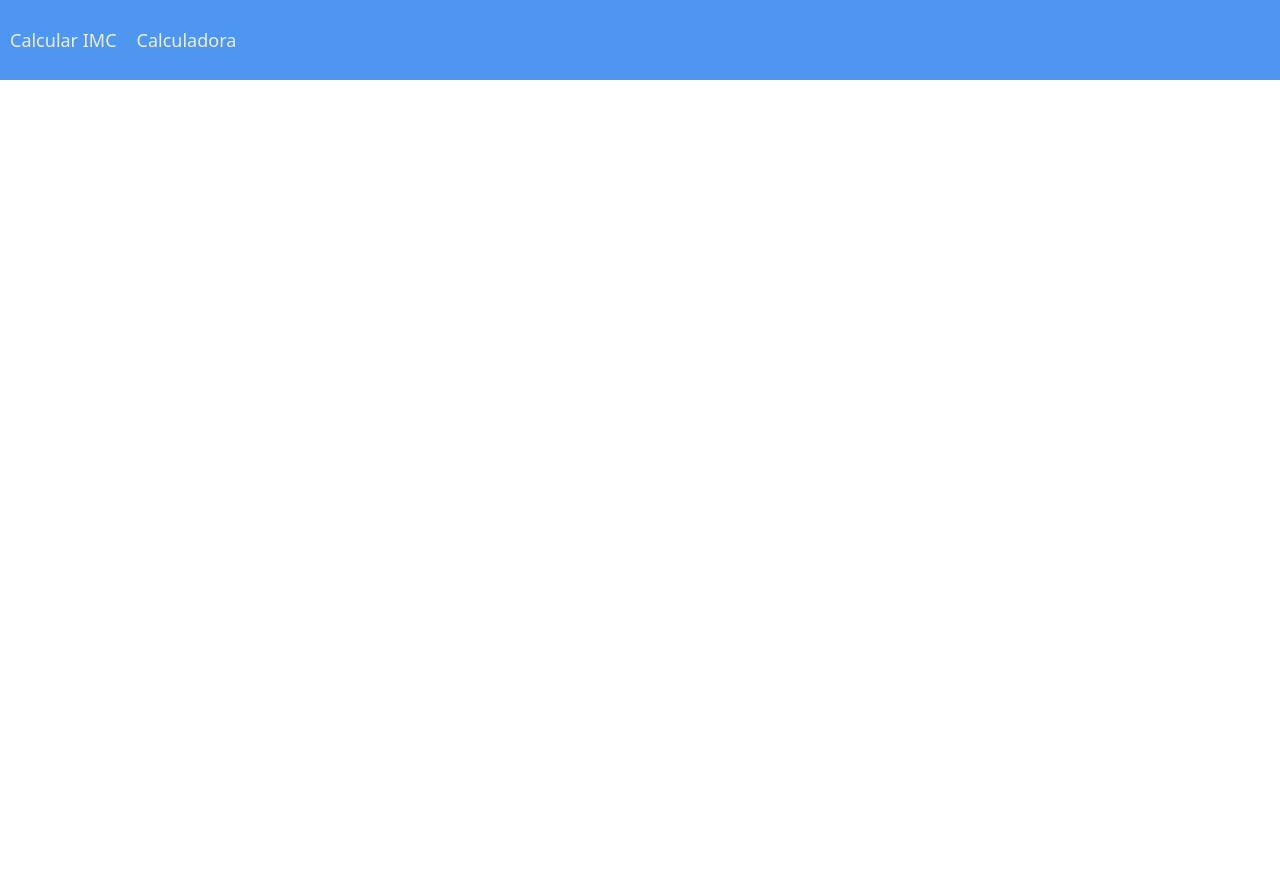
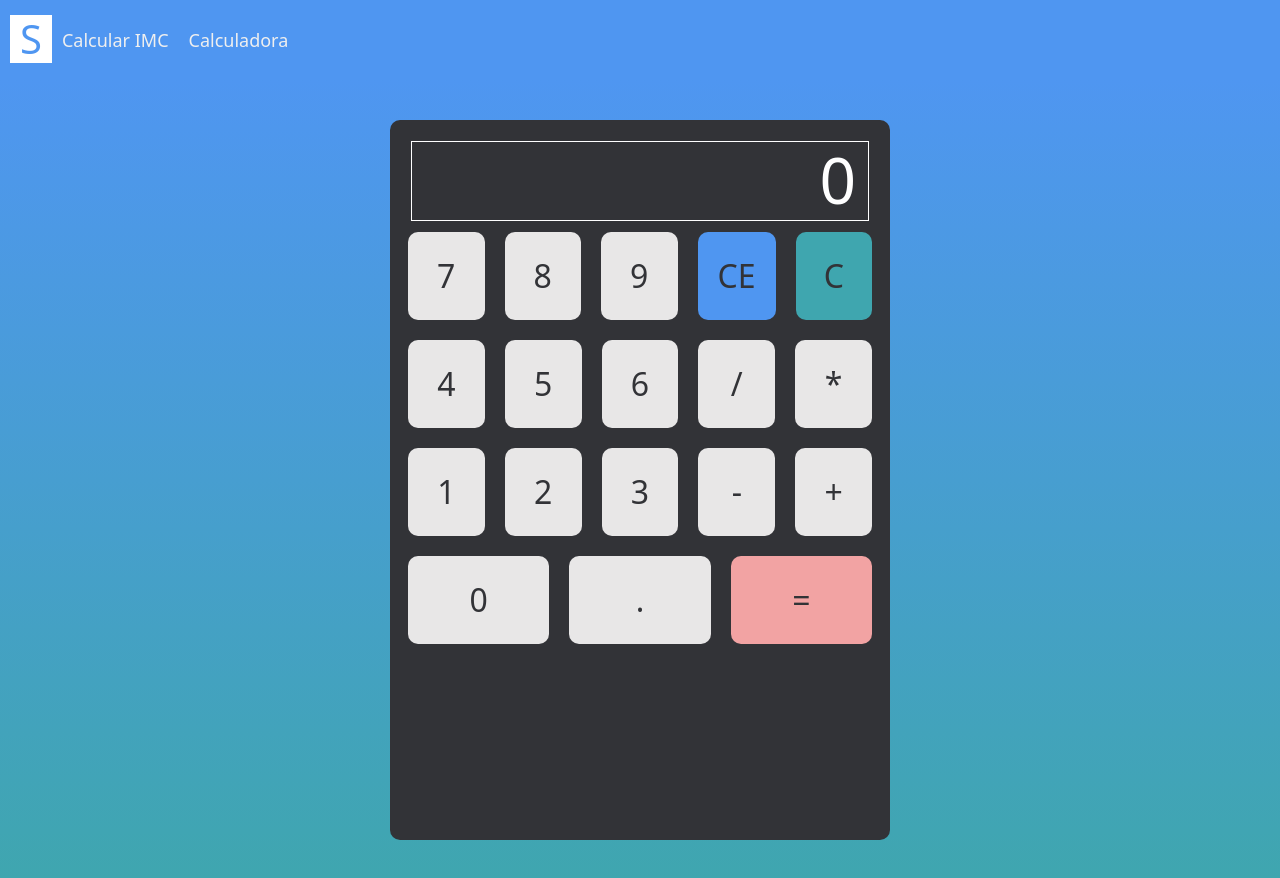
Before and after one commit to wevertonsantos/calculators, a plain HTML site: page pages/calculadora.html in a window 1280 px wide. Drawn offline with nearby package versions, Linux system fonts and the light colour scheme.

Commit message:
calculator index

```diff
--- a/pages/calculadora.html
+++ b/pages/calculadora.html
@@ -15,6 +15,7 @@
 <body>
     <header>
         <nav class="header">
+            <h1>S</h1>
             <ul class="header__lista">
                 <li class="item"><a href="../index.html">Calcular IMC</a></li>
                 <li class="item"><a href="calculadora.html">Calculadora</a></li>
@@ -24,7 +25,37 @@
     <main>
         <section class="container-calculadora">
             <div class="container_fluid">
-
+                <div class="container-md calculadora">
+                    <div class="row tela">
+                        <h1 class="numero-inicial">0</h1>
+                    </div>
+                    <div class="row primeiro-conjunto">
+                        <div class="col 7 numeros">7</div>
+                        <div class="col 8 numeros">8</div>
+                        <div class="col 9 numeros">9</div>
+                        <div class="col CE">CE</div>
+                        <div class="col C">C</div>
+                    </div>
+                    <div class="row segundo-conjunto">
+                        <div class="col 4 numeros">4</div>
+                        <div class="col 5 numeros">5</div>
+                        <div class="col 6 numeros">6</div>
+                        <div class="col divisao">/</div>
+                        <div class="col multiplicar">*</div>
+                    </div>
+                    <div class="row terceiro-conjunto">
+                        <div class="col 1 numeros">1</div>
+                        <div class="col 2 numeros">2</div>
+                        <div class="col 3 numeros">3</div>
+                        <div class="col subtrair">-</div>
+                        <div class="col soma">+</div>
+                    </div>
+                    <div class="row quarto-conjunto">
+                        <div class="col 0 numeros">0</div>
+                        <div class="col ponto numeros">.</div>
+                        <div class="col resposta">=</div>
+                    </div>
+                </div>
             </div>
         </section>
     </main>
--- a/styles/abstract/_variaveis.scss
+++ b/styles/abstract/_variaveis.scss
@@ -1,4 +1,6 @@
-$cor-branca: #fff;
+$cor-branca: #ffffff;
 $cor-azul: rgb(79, 150, 241);
 $cor-preta: #000;
 $cor-verde: #3fa6af;
+$cor-fundo-calculadora: rgb(50, 51, 55);
+$cor-fundo-botao: #e8e7e7;
--- a/styles/components/_container.scss
+++ b/styles/components/_container.scss
@@ -3,4 +3,65 @@
     justify-content: center;
     align-items: center;
     height: 100vh;
+    background: linear-gradient(to bottom, $cor-azul, $cor-verde);
+
+    .calculadora{
+        background-color: $cor-fundo-calculadora;
+        border-radius: 10px;
+        height: 90vh;
+        width: 500px;
+        padding: 20px;
+
+        .tela{
+            border: 1px solid $cor-branca;
+            margin: 1px;
+            height: 80px;
+            color: $cor-branca;
+
+
+            .numero-inicial{
+                text-align: end;
+                font-size: 64px;
+            }
+        }
+
+        .col{
+            cursor: pointer;
+            text-align: center;
+            background-color: $cor-fundo-botao;
+            color: $cor-fundo-calculadora;
+            margin: 10px 10px;
+            padding: 20px;
+            border-radius: 10px;
+            font-size: 32px;
+        }
+
+        .col:hover{
+            background-color: $cor-branca;
+        }
+
+        .primeiro-conjunto{
+            color: $cor-branca;
+
+            .CE{
+                background-color: $cor-azul;
+            }
+
+            .C{
+                background-color: $cor-verde;
+            }
+        }
+
+        .quarto-conjunto{
+
+            .resposta{
+                background-color: #f2a3a3;
+            }
+
+            .resposta:hover{
+                background-color: #f65656;
+            }
+        }
+
+    }
 }
--- a/styles/components/_main.scss
+++ b/styles/components/_main.scss
@@ -9,7 +9,7 @@
     background: linear-gradient(to bottom, $cor-azul, $cor-verde);
 
     .container-sm{
-        background-color: rgb(50, 51, 55);
+        background-color: $cor-fundo-calculadora;
         padding: 30px;
         border-radius: 10px;
         box-shadow: 30px 10px 100px #000;
```
Also changed, not shown: styles/style.css, 1 other file.
